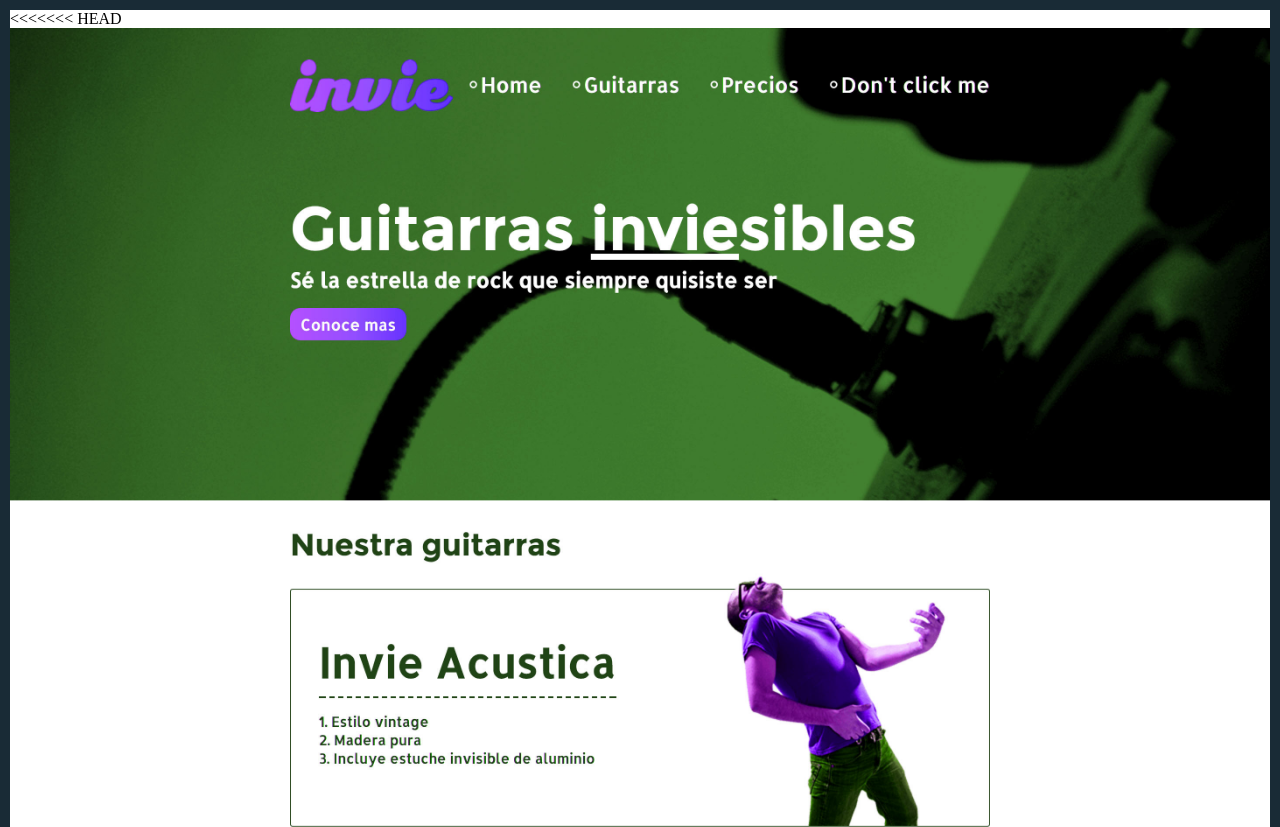
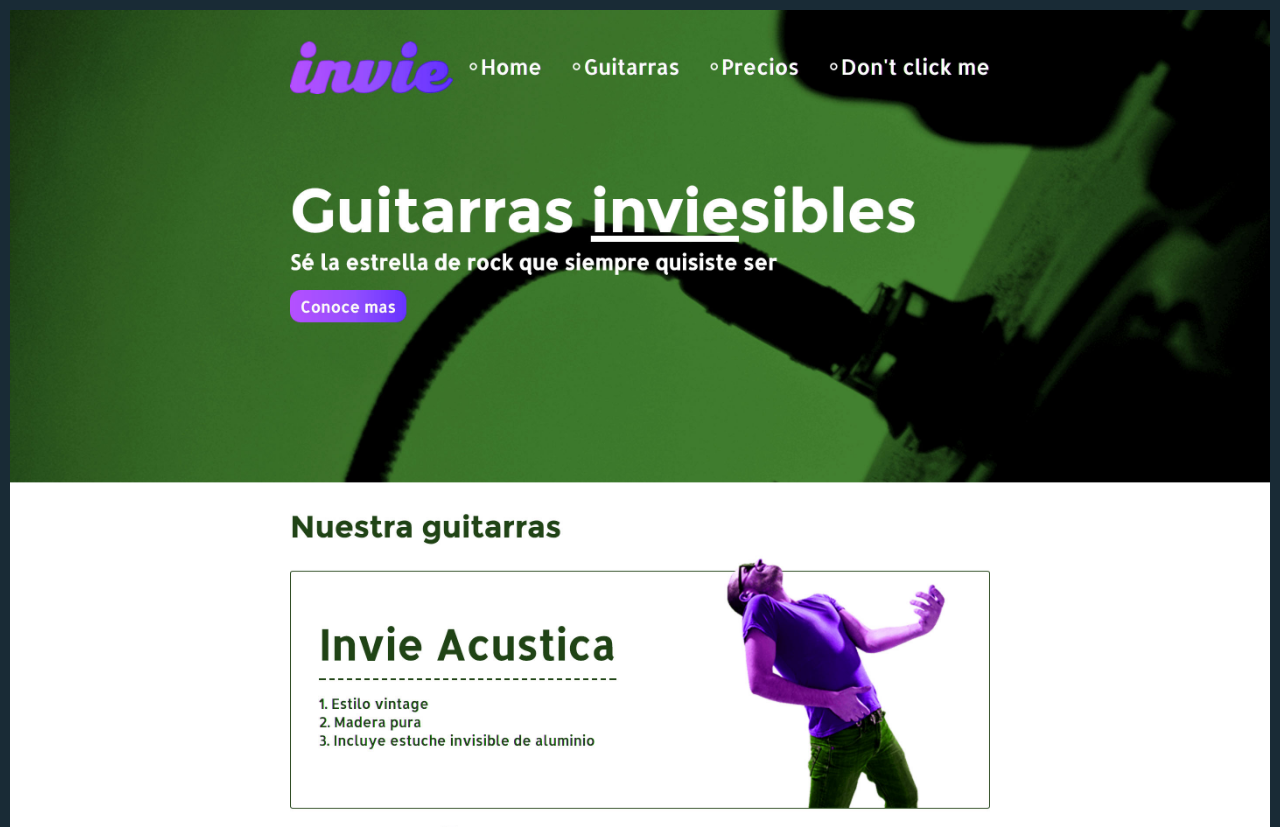
Before and after one commit to Blackandrew/clasegithub, a plain HTML site: page index.html in a window 1280 px wide. Shown: the top 827 px of the page. Drawn offline with Linux system fonts and the light colour scheme.

Commit message:
agregando a code

```diff
--- a/index.html
+++ b/index.html
@@ -32,11 +32,8 @@
 </head>
 
 <body>
-<<<<<<< HEAD
  <img src="nueva.jpg">
-=======
   <img src="invie.png" alts="" id="RP">
 
->>>>>>> marlon
 </body>
 </html>
```
